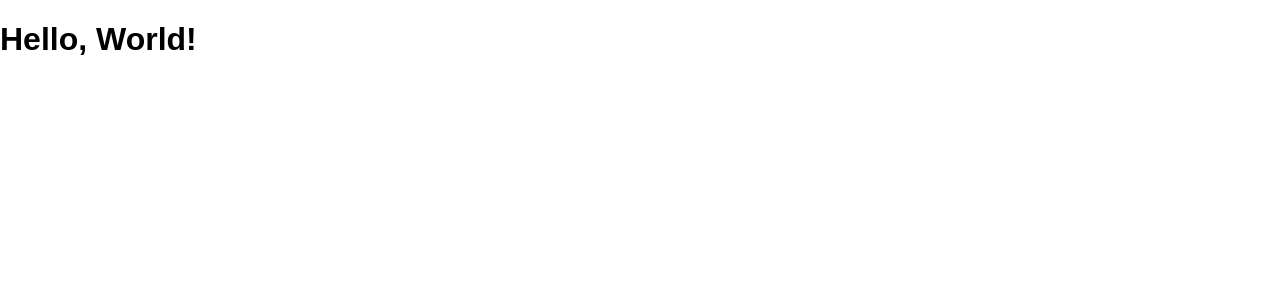
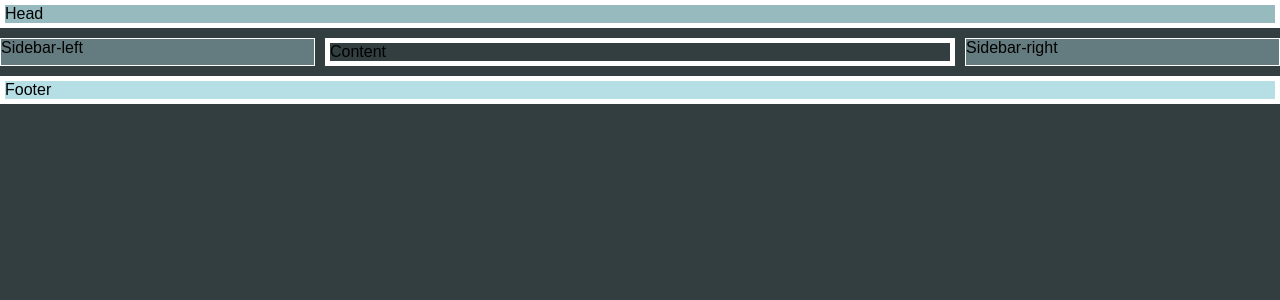
Before and after one commit to bdog72/Final_Portfolio_2017, a React app: page / in a window 1280 px wide. Shown: the top 300 px of the page. Built offline with nearby package versions, Linux system fonts and the light colour scheme.

Commit message:
started new portfolio

```diff
--- a/package.json
+++ b/package.json
@@ -33,8 +33,10 @@
     "postcss-loader": "^1.3.3",
     "raw-loader": "^0.5.1",
     "react": "^15.5.4",
+    "react-bootstrap": "^0.30.10",
     "react-dom": "^15.5.4",
     "react-hot-loader": "next",
+    "react-router-dom": "^4.1.1",
     "redbox-react": "^1.3.6",
     "sass-loader": "^6.0.3",
     "style-loader": "^0.16.1",
--- a/src/components/App.js
+++ b/src/components/App.js
@@ -1,9 +1,23 @@
 import React, { Component } from 'react'
-
+import '../styles/grid.scss'
 class App extends Component {
   render () {
-    return <div>
-      <h1>Hello, World!</h1>
+    return <div className='wrapper'>
+      <div className='box header'>
+        Head
+      </div>
+      <div className='box sidebarL'>
+        Sidebar-left
+      </div>
+      <div className='box content'>
+        Content
+      </div>
+      <div className='sidebarR'>
+        Sidebar-right
+      </div>
+      <div className='box footer'>
+        Footer
+      </div>
     </div>
   }
 }
--- /dev/null
+++ b/src/styles/grid.scss
@@ -0,0 +1,51 @@
+
+.wrapper {
+  display: grid;
+  grid-gap: 40px;
+  grid-template-areas:
+    'header'
+    'sidebarL'
+    'content'
+    'sidebarR'
+    'footer';
+}
+
+@media only screen and (min-width: 700px) {
+  .wrapper {
+    grid-template-columns: 1fr 2fr 1fr;
+    grid-gap: 10px;
+    grid-template-areas:
+      'header header header'
+      'sidebarL content sidebarR'
+      'footer footer footer';
+  }
+}
+
+.header {
+  grid-area: header;
+  border: 5px solid white;
+  background-color: #97babf;
+}
+
+.sidebarL {
+  grid-area: sidebarL;
+  border: 1px solid white;
+  background-color: #647c7f;
+}
+
+.content {
+  grid-area: content;
+  border: 5px solid white;
+}
+
+.sidebarR {
+  grid-area: sidebarR;
+  border: 1px solid white;
+  background-color: #647c7f;
+}
+
+.footer {
+  grid-area: footer;
+  border: 5px solid white;
+  background-color: #b5dfe5;
+}
--- a/src/styles/screen.scss
+++ b/src/styles/screen.scss
@@ -10,4 +10,5 @@ html {
 body {
   margin: 0;
   font: $base-text-size / 1 $base-font-family;
+  background-color: #333e40;
 }
```
Also changed, not shown: 1 other file (tests, documents, lock files or other folders).
